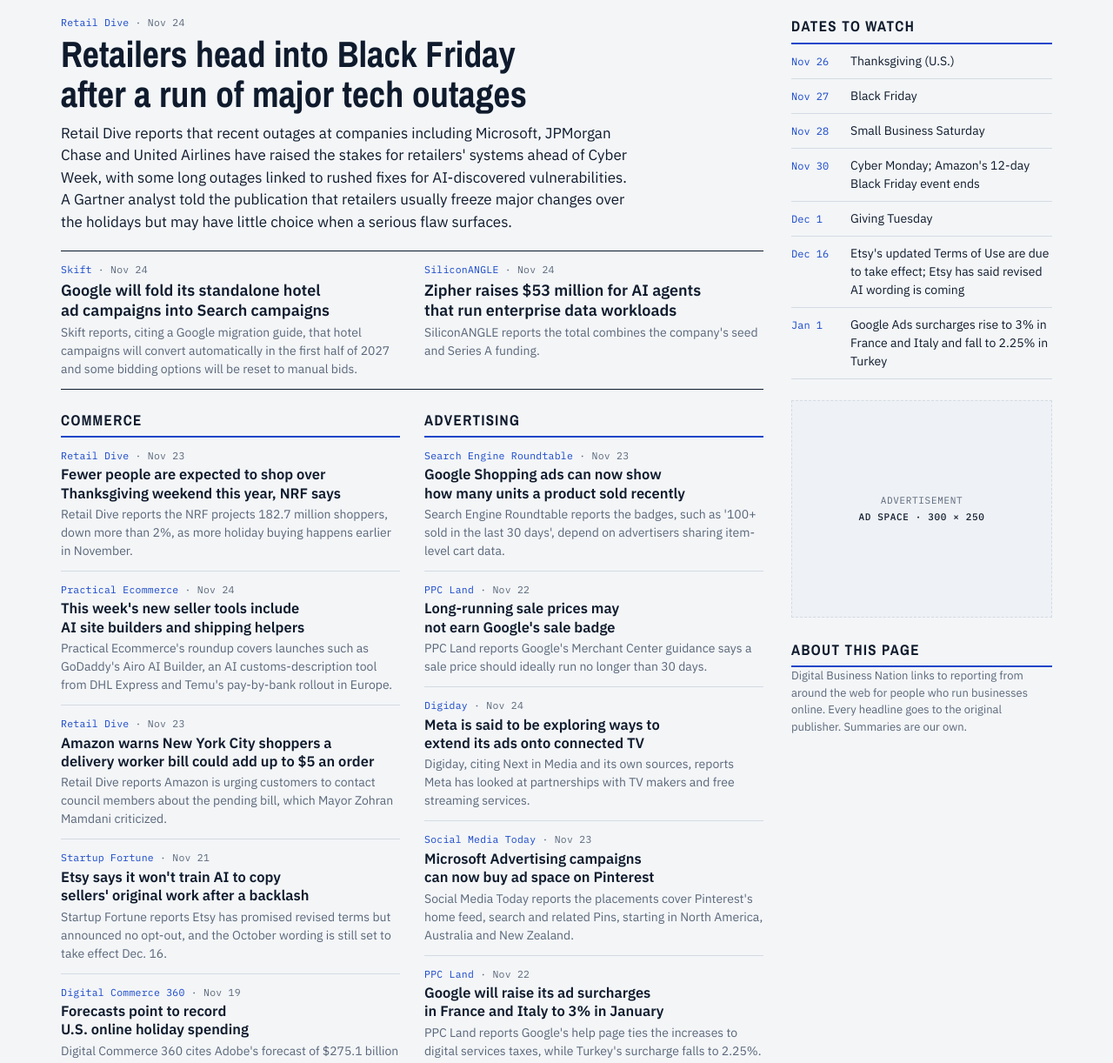
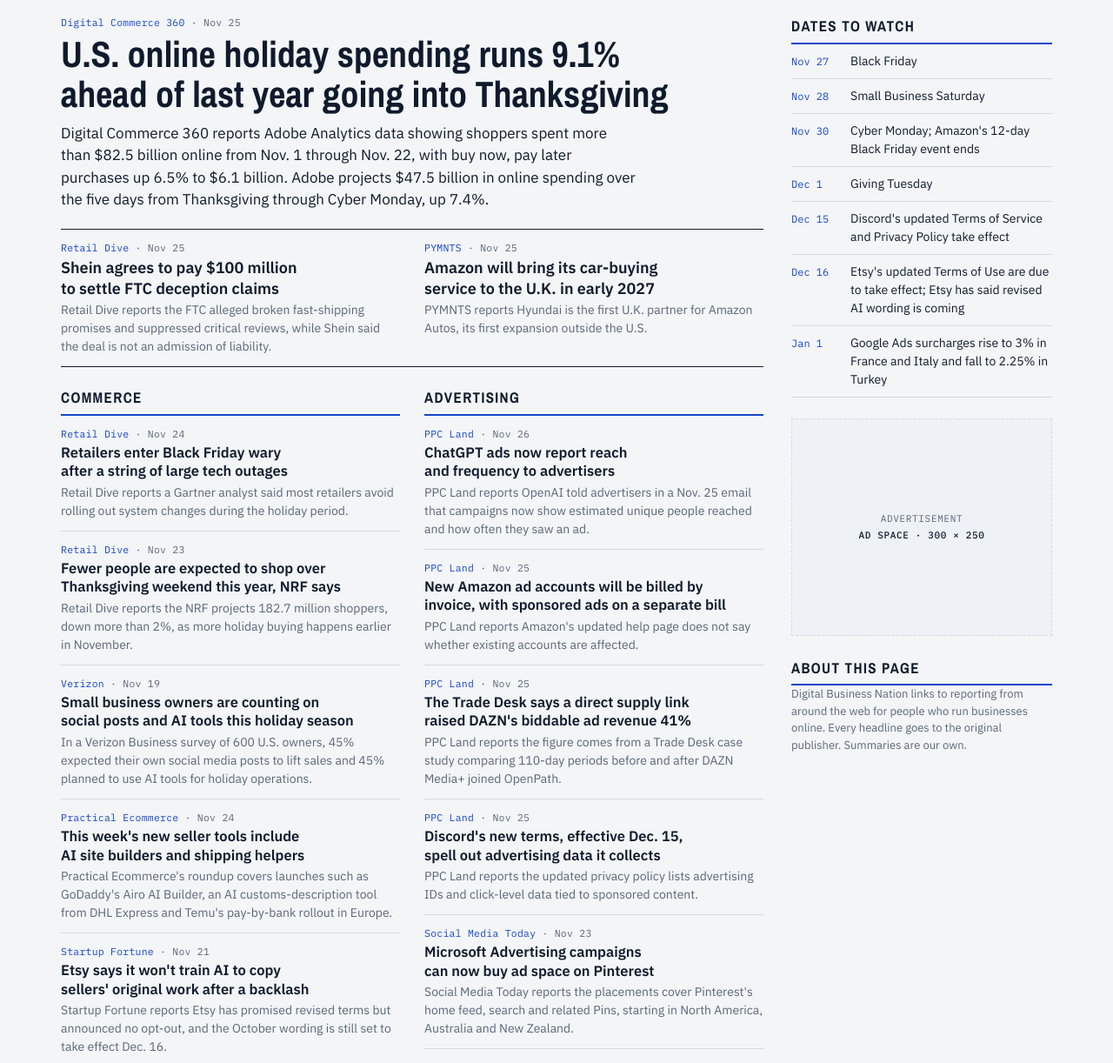
Before and after one commit to rfowlerjr/digitalbusinessnation, a plain HTML site: page index.html in a window 1280 px wide. Shown: the part 251-1473 px from the top of the page at 87% size. Drawn offline with nearby package versions, Linux system fonts and the light colour scheme.

Commit message:
Daily refresh: November 26, 2026
Co-Authored-By: Claude Opus 5.5 <noreply@anthropic.com>
Claude-Session: https://claude.ai/code/session_01KpBwt4Hs7Vsk9zLMrQ99Jn

```diff
--- a/index.html
+++ b/index.html
@@ -136,80 +136,92 @@ footer{border-top:3px solid var(--ink);padding:16px 0 32px;font-size:13px;color:
 
 <script>
 /* ===== DAILY DATA: everything below this line is what changes each day ===== */
-const EDITION = { date: "Wednesday, November 25, 2026", updated: "Updated 4:52 a.m. PT" };
+const EDITION = { date: "Thursday, November 26, 2026", updated: "Updated 4:51 a.m. PT" };
 
 const LEAD = {
-  src: "Retail Dive", when: "Nov 24",
-  url: "https://www.retaildive.com/news/black-friday-retailers-tech-outages-ai/875541/",
-  title: "Retailers head into Black Friday after a run of major tech outages",
-  sum: "Retail Dive reports that recent outages at companies including Microsoft, JPMorgan Chase and United Airlines have raised the stakes for retailers' systems ahead of Cyber Week, with some long outages linked to rushed fixes for AI-discovered vulnerabilities. A Gartner analyst told the publication that retailers usually freeze major changes over the holidays but may have little choice when a serious flaw surfaces."
+  src: "Digital Commerce 360", when: "Nov 25",
+  url: "https://www.digitalcommerce360.com/2026/11/25/adobe-online-holiday-spending-data/",
+  title: "U.S. online holiday spending runs 9.1% ahead of last year going into Thanksgiving",
+  sum: "Digital Commerce 360 reports Adobe Analytics data showing shoppers spent more than $82.5 billion online from Nov. 1 through Nov. 22, with buy now, pay later purchases up 6.5% to $6.1 billion. Adobe projects $47.5 billion in online spending over the five days from Thanksgiving through Cyber Monday, up 7.4%."
 };
 
 const ALSO = [
-  { src: "Skift", when: "Nov 24",
-    url: "https://skift.com/2026/11/24/google-folds-hotel-ads-into-search-upending-how-properties-bid-and-measure/",
-    title: "Google will fold its standalone hotel ad campaigns into Search campaigns",
-    sum: "Skift reports, citing a Google migration guide, that hotel campaigns will convert automatically in the first half of 2027 and some bidding options will be reset to manual bids." },
-  { src: "SiliconANGLE", when: "Nov 24",
-    url: "https://siliconangle.com/2026/11/24/zipher-lands-53m-to-put-ai-agents-not-data-engineers-in-charge-of-data-workloads/",
-    title: "Zipher raises $53 million for AI agents that run enterprise data workloads",
-    sum: "SiliconANGLE reports the total combines the company's seed and Series A funding." }
+  { src: "Retail Dive", when: "Nov 25",
+    url: "https://www.retaildive.com/news/shein-to-pay-100m-in-ftc-settlement-over-deceptive-practices-claims/875748/",
+    title: "Shein agrees to pay $100 million to settle FTC deception claims",
+    sum: "Retail Dive reports the FTC alleged broken fast-shipping promises and suppressed critical reviews, while Shein said the deal is not an admission of liability." },
+  { src: "PYMNTS", when: "Nov 25",
+    url: "https://www.pymnts.com/commerce/ecommerce/2026/amazon-readies-2027-uk-launch-of-car-buying-platform/",
+    title: "Amazon will bring its car-buying service to the U.K. in early 2027",
+    sum: "PYMNTS reports Hyundai is the first U.K. partner for Amazon Autos, its first expansion outside the U.S." }
 ];
 
 const SECTIONS = [
   { id: "commerce", name: "Commerce", items: [
+    { src: "Retail Dive", when: "Nov 24",
+      url: "https://www.retaildive.com/news/black-friday-retailers-tech-outages-ai/875541/",
+      title: "Retailers enter Black Friday wary after a string of large tech outages",
+      sum: "Retail Dive reports a Gartner analyst said most retailers avoid rolling out system changes during the holiday period." },
     { src: "Retail Dive", when: "Nov 23",
       url: "https://www.retaildive.com/news/black-friday-cyber-monday-shopping-projected-to-slip/875473/",
       title: "Fewer people are expected to shop over Thanksgiving weekend this year, NRF says",
       sum: "Retail Dive reports the NRF projects 182.7 million shoppers, down more than 2%, as more holiday buying happens earlier in November." },
+    { src: "Verizon", when: "Nov 19",
+      url: "https://www.verizon.com/about/news/verizon-survey-small-businesses-social-media-ai-holidays",
+      title: "Small business owners are counting on social posts and AI tools this holiday season",
+      sum: "In a Verizon Business survey of 600 U.S. owners, 45% expected their own social media posts to lift sales and 45% planned to use AI tools for holiday operations." },
     { src: "Practical Ecommerce", when: "Nov 24",
       url: "https://www.practicalecommerce.com/new-ecommerce-tools-november-24-2026",
       title: "This week's new seller tools include AI site builders and shipping helpers",
       sum: "Practical Ecommerce's roundup covers launches such as GoDaddy's Airo AI Builder, an AI customs-description tool from DHL Express and Temu's pay-by-bank rollout in Europe." },
-    { src: "Retail Dive", when: "Nov 23",
-      url: "https://www.retaildive.com/news/amazon-enlists-customers-in-fight-against-nyc-delivery-protection-act/875451/",
-      title: "Amazon warns New York City shoppers a delivery worker bill could add up to $5 an order",
-      sum: "Retail Dive reports Amazon is urging customers to contact council members about the pending bill, which Mayor Zohran Mamdani criticized." },
     { src: "Startup Fortune", when: "Nov 21",
       url: "https://startupfortune.com/etsy-backs-off-ai-training-on-seller-work-after-shop-owners-walk-out/",
       title: "Etsy says it won't train AI to copy sellers' original work after a backlash",
       sum: "Startup Fortune reports Etsy has promised revised terms but announced no opt-out, and the October wording is still set to take effect Dec. 16." },
-    { src: "Digital Commerce 360", when: "Nov 19",
-      url: "https://www.digitalcommerce360.com/2026/11/19/holiday-shopping-forecast/amp/",
-      title: "Forecasts point to record U.S. online holiday spending",
-      sum: "Digital Commerce 360 cites Adobe's forecast of $275.1 billion in November and December online sales, up 6.7% from last year." },
     { src: "Retail Dive", when: "Nov 19",
       url: "https://www.retaildive.com/news/walmart-ecommerce-boom-fulfillment-speed-q3-earnings/875166/",
       title: "Walmart's U.S. online sales jump 23% as it leans on faster delivery",
       sum: "Retail Dive reports the retailer also raised its full-year sales growth forecast to 4.9% to 5.2%." }
   ]},
   { id: "advertising", name: "Advertising", items: [
-    { src: "Search Engine Roundtable", when: "Nov 23",
-      url: "https://www.seroundtable.com/google-ads-purchase-signal-annotations-42587.html",
-      title: "Google Shopping ads can now show how many units a product sold recently",
-      sum: "Search Engine Roundtable reports the badges, such as '100+ sold in the last 30 days', depend on advertisers sharing item-level cart data." },
-    { src: "PPC Land", when: "Nov 22",
-      url: "https://ppc.land/merchant-center-sales-running-past-30-days-may-miss-googles-sale-badge/",
-      title: "Long-running sale prices may not earn Google's sale badge",
-      sum: "PPC Land reports Google's Merchant Center guidance says a sale price should ideally run no longer than 30 days." },
-    { src: "Digiday", when: "Nov 24",
-      url: "https://digiday.com/media-buying/ad-tech-briefing-meta-eyes-ctv-as-applovin-circles-criteo-signs-of-the-squeeze-on-independent-ad-tech/",
-      title: "Meta is said to be exploring ways to extend its ads onto connected TV",
-      sum: "Digiday, citing Next in Media and its own sources, reports Meta has looked at partnerships with TV makers and free streaming services." },
+    { src: "PPC Land", when: "Nov 26",
+      url: "https://ppc.land/chatgpt-ads-start-counting-people-as-shein-pays-100m-and-fake-tvs-cost-135m/",
+      title: "ChatGPT ads now report reach and frequency to advertisers",
+      sum: "PPC Land reports OpenAI told advertisers in a Nov. 25 email that campaigns now show estimated unique people reached and how often they saw an ad." },
+    { src: "PPC Land", when: "Nov 25",
+      url: "https://ppc.land/new-amazon-ad-accounts-get-two-invoices-one-just-for-sponsored-ads/",
+      title: "New Amazon ad accounts will be billed by invoice, with sponsored ads on a separate bill",
+      sum: "PPC Land reports Amazon's updated help page does not say whether existing accounts are affected." },
+    { src: "PPC Land", when: "Nov 25",
+      url: "https://ppc.land/trade-desk-says-direct-connection-lifted-dazn-media-auction-revenue-41/",
+      title: "The Trade Desk says a direct supply link raised DAZN's biddable ad revenue 41%",
+      sum: "PPC Land reports the figure comes from a Trade Desk case study comparing 110-day periods before and after DAZN Media+ joined OpenPath." },
+    { src: "PPC Land", when: "Nov 25",
+      url: "https://ppc.land/discords-december-15-policy-names-ad-ids-it-collects-on-sponsored-content/",
+      title: "Discord's new terms, effective Dec. 15, spell out advertising data it collects",
+      sum: "PPC Land reports the updated privacy policy lists advertising IDs and click-level data tied to sponsored content." },
     { src: "Social Media Today", when: "Nov 23",
       url: "https://www.socialmediatoday.com/news/pinterest-announces-partnership-with-microsoft-ads/875553/",
       title: "Microsoft Advertising campaigns can now buy ad space on Pinterest",
       sum: "Social Media Today reports the placements cover Pinterest's home feed, search and related Pins, starting in North America, Australia and New Zealand." },
-    { src: "PPC Land", when: "Nov 22",
-      url: "https://ppc.land/google-ads-surcharges-hit-3-in-france-and-italy-from-january-2027/",
-      title: "Google will raise its ad surcharges in France and Italy to 3% in January",
-      sum: "PPC Land reports Google's help page ties the increases to digital services taxes, while Turkey's surcharge falls to 2.25%." },
-    { src: "The Star (Reuters)", when: "Nov 18",
-      url: "https://www.thestar.com.my/tech/tech-news/2026/11/18/exclusive-applovin-among-firms-in-talks-to-acquire-criteo-sources-say",
-      title: "AppLovin is reported to be among bidders in talks to buy Criteo",
-      sum: "Reuters, citing two unnamed sources, says a deal for the roughly $1 billion ad tech company could come by year-end but is not certain." }
+    { src: "Search Engine Roundtable", when: "Nov 23",
+      url: "https://www.seroundtable.com/google-ads-purchase-signal-annotations-42587.html",
+      title: "Google Shopping ads can now show how many units a product sold recently",
+      sum: "Search Engine Roundtable reports the badges, such as '100+ sold in the last 30 days', depend on advertisers sharing item-level cart data." }
   ]},
   { id: "ai-funding", name: "AI & Funding", wide: true, items: [
+    { src: "The Next Web", when: "Nov 25",
+      url: "https://thenextweb.com/news/every-17-5m-series-a-ai-native-media",
+      title: "AI media and software company Every raises a $17.5 million Series A",
+      sum: "The Next Web reports IA Ventures led the round at a $110 million post-money valuation for the 35-person company." },
+    { src: "PYMNTS", when: "Nov 25",
+      url: "https://www.pymnts.com/news/artificial-intelligence/2026/startups-raise-515-million-to-build-ai-agents-their-own-internet/",
+      title: "Four startups building web tools for AI agents have raised $515 million this year",
+      sum: "PYMNTS tallies rounds for Exa, Parallel Web Systems, Linq and Firecrawl, led by Exa's $250 million raise in May." },
+    { src: "Tech Startups", when: "Nov 25",
+      url: "https://techstartups.com/2026/11/25/startup-funding-news-today-november-25-2026-zipher-peak-energy-atomqubic-dante-security-more/",
+      title: "Dante Security raises a $10 million seed round led by NFX",
+      sum: "Tech Startups' daily funding roundup also lists an $11 million Series A for Intelligent Legal Solutions, co-led by Aquiline and BlackFin Capital Partners." },
     { src: "TechCrunch", when: "Nov 23",
       url: "https://techcrunch.com/2026/11/23/sierra-doubles-valuation-to-30b-within-six-months-as-demand-for-ai-in-cx-takes-off/",
       title: "Customer service AI company Sierra raises $1.75 billion at a $30 billion valuation",
@@ -218,18 +230,6 @@ const SECTIONS = [
       url: "https://techcrunch.com/2026/11/24/maple-raises-5-3m-to-build-ai-products-that-protect-your-data-even-from-itself/",
       title: "Privacy-focused AI app maker Maple raises a $5.3 million seed round",
       sum: "TechCrunch reports EPIC Ventures led the round for the company, whose models run in secure hardware environments so it cannot read user data." },
-    { src: "SiliconANGLE", when: "Nov 24",
-      url: "https://siliconangle.com/2026/11/24/verra-raises-5m-to-help-consulting-firms-forget-their-institutional-amnesia/",
-      title: "Verra raises $5 million to build AI search over consulting firms' past work",
-      sum: "SiliconANGLE reports Kearny Jackson led the seed round, with a16z Speedrun among the other investors." },
-    { src: "Yahoo Finance (Business Wire)", when: "Nov 24",
-      url: "https://finance.yahoo.com/technology/ai/articles/leash-biosciences-raises-11m-build-130000997.html",
-      title: "Leash Biosciences raises $11 million to generate lab data for training AI",
-      sum: "The Salt Lake City company says the round was co-led by Innovation Endeavors and Insight Partners." },
-    { src: "Embo", when: "Nov 23",
-      url: "https://embo.com/introducing-embo",
-      title: "Robotics AI startup Embo launches with a $110 million seed round",
-      sum: "The company says Andreessen Horowitz led the round, with Khosla Ventures, DST Global and Nvidia also investing." },
     { src: "TechCrunch", when: "Nov 23",
       url: "https://techcrunch.com/2026/11/23/amazon-snaps-up-decarts-ai-optimization-tech-for-7-5b-as-it-prepares-to-sell-trainium-chips/",
       title: "Amazon confirms it is acquiring Decart's AI optimization technology and team",
@@ -238,11 +238,11 @@ const SECTIONS = [
 ];
 
 const DATES = [
-  ["Nov 26", "Thanksgiving (U.S.)"],
   ["Nov 27", "Black Friday"],
   ["Nov 28", "Small Business Saturday"],
   ["Nov 30", "Cyber Monday; Amazon's 12-day Black Friday event ends"],
   ["Dec 1", "Giving Tuesday"],
+  ["Dec 15", "Discord's updated Terms of Service and Privacy Policy take effect"],
   ["Dec 16", "Etsy's updated Terms of Use are due to take effect; Etsy has said revised AI wording is coming"],
   ["Jan 1", "Google Ads surcharges rise to 3% in France and Italy and fall to 2.25% in Turkey"]
 ];
```
